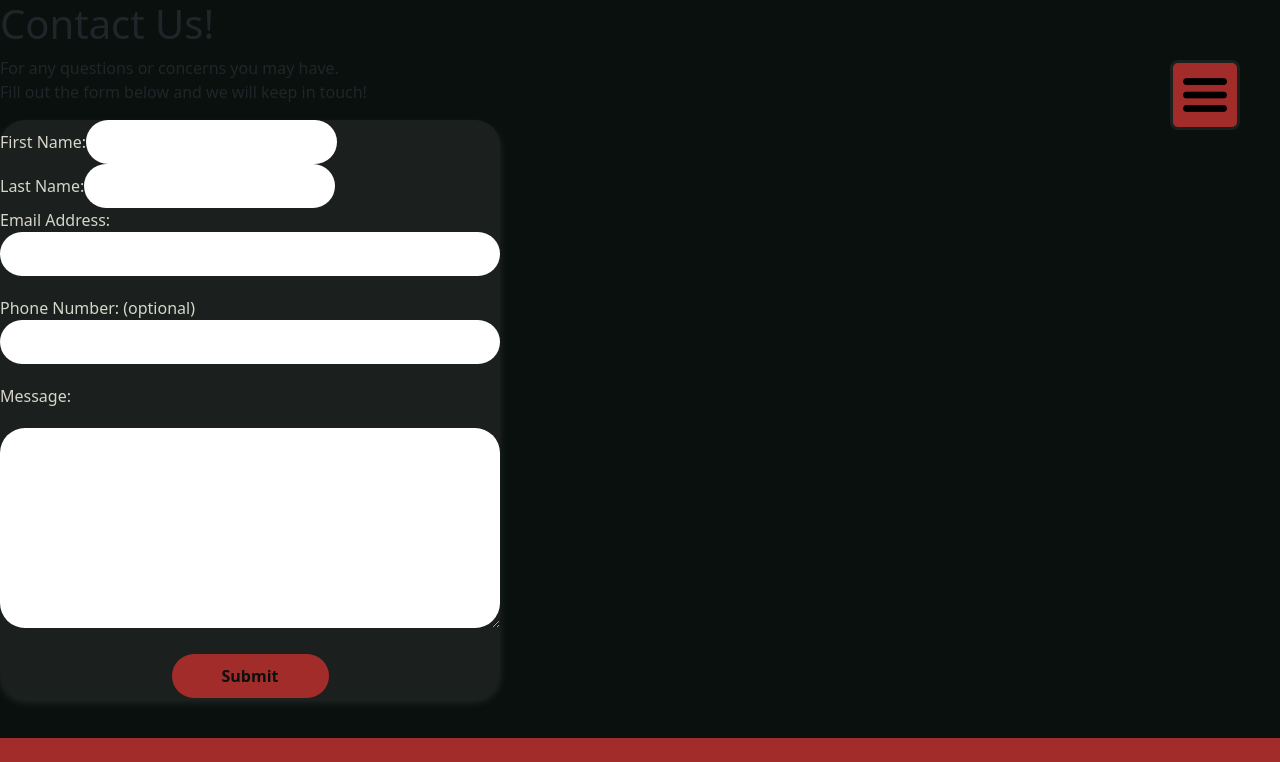
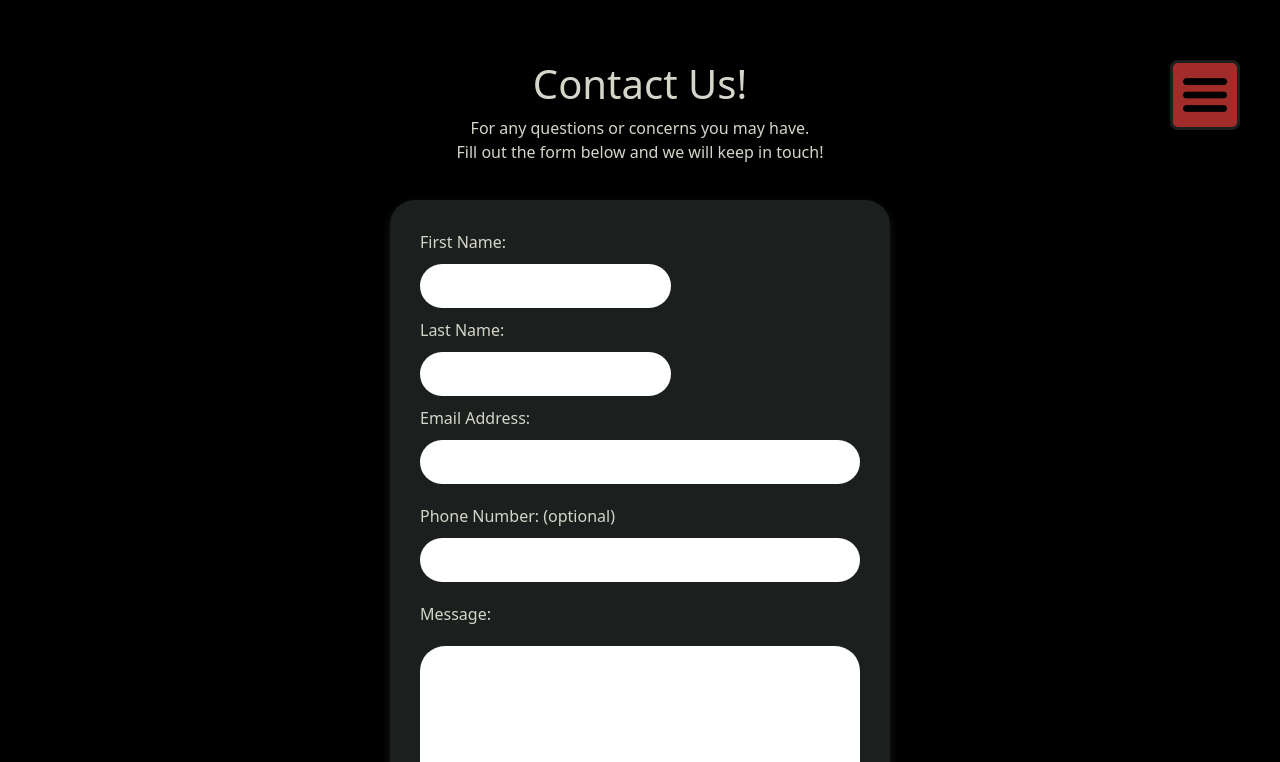
Before and after one commit to ab-21-au/cos30043-assignment, a Vue app in the folder cos30043-groupAssignment/: page /contact-us in a window 1280 px wide. Shown: the top 762 px of the page. Built offline with nearby package versions, Linux system fonts and the light colour scheme; no server answers; a web font is replaced by a local one.

Commit message:
Commit Contact Us Style Fix

```diff
--- a/cos30043-groupAssignment/src/components/ContactUs.vue
+++ b/cos30043-groupAssignment/src/components/ContactUs.vue
@@ -10,7 +10,8 @@ export default {
             lName: '',
             email: '',
             poNumber: '',
-            message: ''
+            message: '',
+            msg: ''
         }
     },
     methods: {
@@ -45,6 +46,7 @@ export default {
                     })
                 } else {
                     alert('Failed to submit form. Please try again.')
+                    this.msg = "Failed to submit form. Pleas try again";
                 }
 
             } catch (error) {
@@ -95,9 +97,9 @@ export default {
         <p>For any questions or concerns you may have. <br> Fill out the form below and we will keep in touch!</p>
     </div>
     <form method="post" action="https://api.web3forms.com/submit" @submit.prevent="submitForm" class="contactus-container">
-        <label for="fName">First Name: </label>
+        <label for="fName">First Name: </label><br>
         <input type="text" name="fName" id="fName" v-model="fName"/><br>
-        <label for="lName">Last Name: </label>
+        <label for="lName">Last Name: </label><br>
         <input type="text" name="lName" id="lName" v-model="lName"/><br>
 
         <label for="email">Email Address: </label><br>
@@ -113,9 +115,75 @@ export default {
     </form>
 </main>
 </template>
+<style>
 
-<style>
 /*ContactUs.Vue*/
+/* Contact Us -- Laptop view*/
+@media (min-width: 481px) {
+  .contactus-container {
+    border: 1px solid var(--border);
+    border-radius: 25px;
+    padding: 30px;
+    max-width: 500px;
+    margin: auto;
+    margin-bottom: 60px;
+    background-color: var(--bg-form);
+    box-shadow: var(--shadow);
+    color: var(--text-primary);
+    input, textarea {
+      padding: 10px;
+      border: 0px solid var(--border);
+      box-sizing: border-box;
+      margin: 10px 0;
+      border-radius: 25px;
+      text-align: left;
+      color: var(--bg-form-text);
+      background-color: var(--bg-input);
+    }
+
+    #nameRow{
+      margin-bottom: 10px;
+      border: 0 solid var(--border);
+    }
+
+    #email, #ponumber{
+      width: 100%;
+      margin-bottom: 20px;
+    }
+    textarea {
+      height: 200px;
+      width: 100%;
+      margin: 20px 0;
+    }
+    button{
+      background-color: var(--accent);
+      color: var(--accent-text-muted);
+      border: none;
+      padding: 10px 50px;
+      border-radius: 25px;
+      cursor: pointer;
+      font-weight: bold;
+      display: block;
+      margin: 0 auto;
+      transition: background-color 0.3s;
+
+      &:hover {
+        background-color: var(--accent-deep);
+      }
+    }
+  }
+  #intro{
+    text-align: center;
+    padding-top: 60px;
+    padding-bottom: 20px;
+    padding-left: 10px;
+    padding-right: 10px;
+        h1, p {
+      color: var(--text-primary);
+    }
+  }
+}
+
 /*Phone (default)*/
 @media (max-width: 480px) {
   .contactus-container {
@@ -178,75 +246,4 @@ export default {
   }
 }
 
-/* Contact Us -- Laptop view*/
-@media(max-width: 480px) {
-  .figma-signup-form {
-    width: 100%;
-    min-width: unset;
-    height: auto;
-    max-height: unset;
-  }
-}
-@media (min-width: 1024px) {
-  .contactus-container {
-    border: 1px solid var(--border);
-    border-radius: 25px;
-    padding: 20px auto;
-    max-width: 500px;
-    background-color: var(--bg-form);
-    box-shadow: var(--shadow);
-    color: var(--text-primary);
-    input, textarea {
-      padding: 10px;
-      border: 0px solid var(--border);
-      box-sizing: border-box;
-      border-radius: 25px;
-      text-align: left;
-      color: var(--bg-form-text);
-      background-color: var(--bg-input);
-    }
-
-    #nameRow{
-      margin-bottom: 10px;
-      border: 0 solid var(--border);
-    }
-
-    #email, #ponumber{
-      width: 100%;
-      margin-bottom: 20px;
-    }
-    textarea {
-      height: 200px;
-      width: 100%;
-      margin: 20px 0;
-    }
-    button{
-      background-color: var(--accent);
-      color: var(--accent-text-muted);
-      border: none;
-      padding: 10px 50px;
-      border-radius: 25px;
-      cursor: pointer;
-      font-weight: bold;
-      display: block;
-      margin: 0 auto;
-      transition: background-color 0.3s;
-
-      &:hover {
-        background-color: var(--accent-deep);
-      }
-    }
-    #intro{
-      text-align: center;
-      padding-top: 20px;
-      padding-bottom: 20px;
-    }
-  }
-}
-
-.contactUs-page{
-  background-color: var(--bg-primary);
-  padding-bottom: 40px;
-}
-
 </style>
--- a/cos30043-groupAssignment/vite.config.js
+++ b/cos30043-groupAssignment/vite.config.js
@@ -4,7 +4,7 @@ import vuetify from 'vite-plugin-vuetify'
 
 // https://vite.dev/config/
 export default defineConfig({
-  base: '/cos30043/s102146171/Assign2/', // Please change to your user when hosting on mercury
+  base: '/cos30043/s104551544/Assign2/', // Please change to your user when hosting on mercury
   plugins: [vue(), vuetify()],
   server: {
     proxy: {
```
